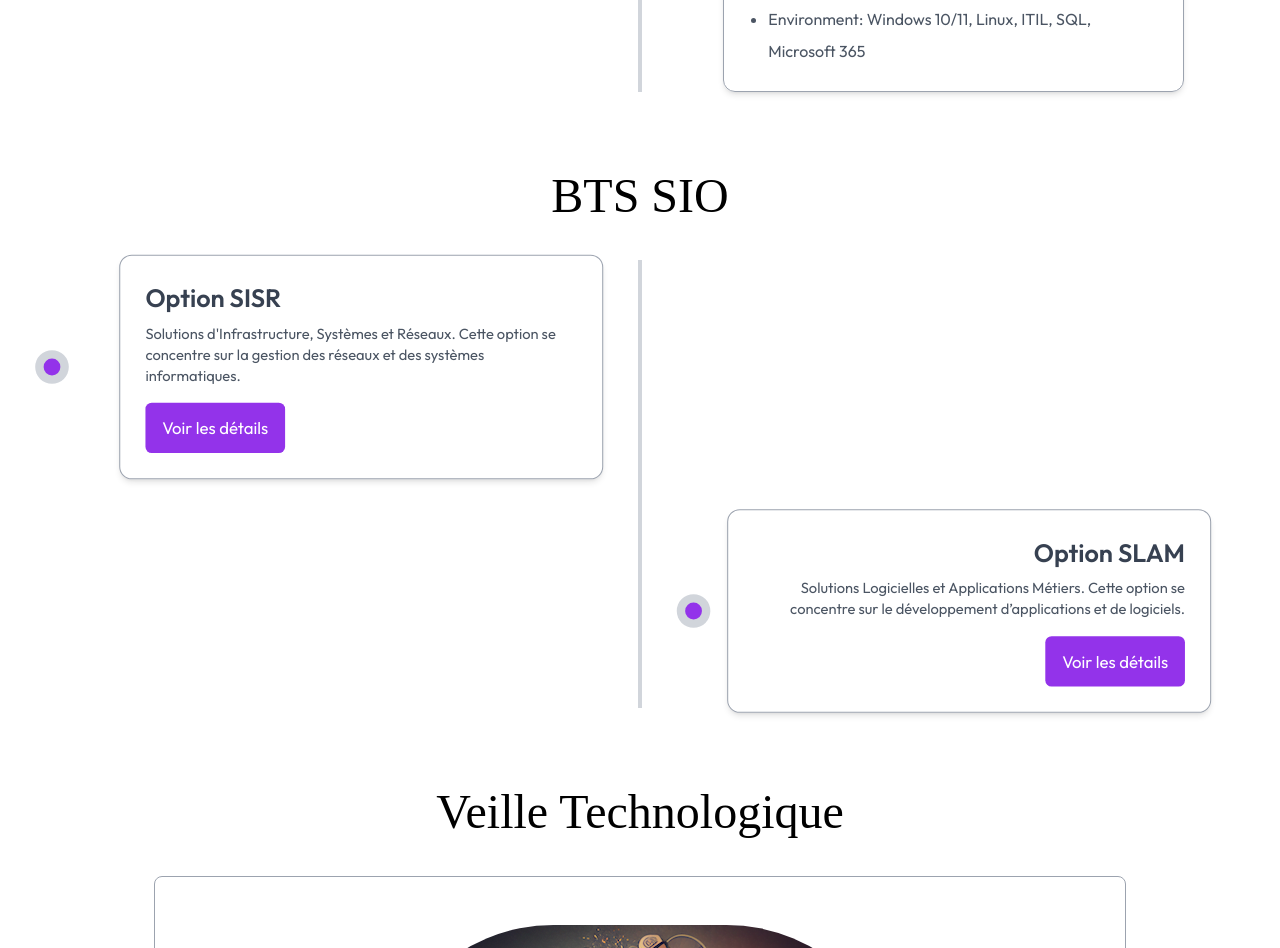
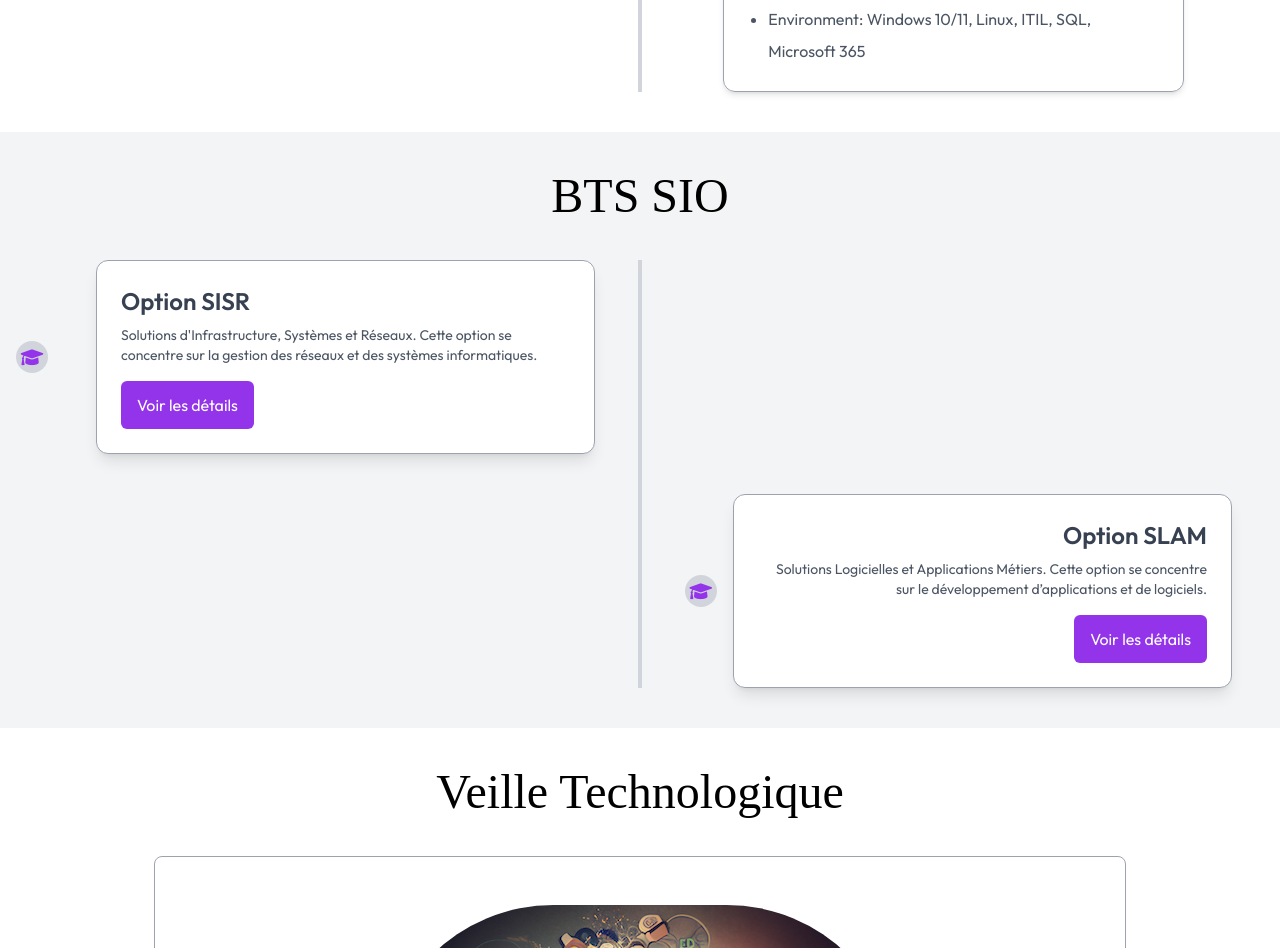
Before and after one commit to samaholicc/ReactPortfolio, a React (Vite) app: page / in a window 1280 px wide. Shown: the part 3660-4608 px from the top of the page. Built offline with nearby package versions, Linux system fonts and the light colour scheme; a web font is replaced by a local one.

Commit message:
revision

```diff
--- a/index.html
+++ b/index.html
@@ -11,6 +11,8 @@
       href="https://fonts.googleapis.com/css2?family=Outfit:wght@100..900&family=Ovo&display=swap"
       rel="stylesheet"
     />
+    <link rel="stylesheet" href="https://cdnjs.cloudflare.com/ajax/libs/font-awesome/6.0.0-beta3/css/all.min.css" integrity="sha384-k6RqeWeci5ZR/Lv4MR0sA0FfDOMS4xk6RqeWeci5ZR/Lv4MR0sA0FfDOMS4xkV" crossorigin="anonymous">
+
   </head>
   <body
     class="overflow-x-hidden font-Outfit leading-8 dark:bg-darkTheme dark:text-white"
--- a/src/components/Education.jsx
+++ b/src/components/Education.jsx
@@ -24,34 +24,31 @@ const Education = () => {
     },
   ];
 
-  // Function to handle modal popup
   const handleShowOptions = (eduOptions) => {
     setSelectedOptions(eduOptions);
     setShowModal(true);
   };
 
-  // Function to close modal
   const handleCloseModal = () => {
     setShowModal(false);
   };
 
   return (
-    <div id="educations" className="w-full px-[5%] py-10">
+    <div id="educations" className="w-full px-4 py-10 bg-gray-100">
       <h2 className="text-center text-5xl font-Ovo mb-10">BTS SIO</h2>
       <div className="relative">
-        {/* Vertical Line (Only on larger screens) */}
         <div className="hidden md:block absolute w-1 bg-gray-300 h-full left-1/2 transform -translate-x-1/2"></div>
 
         <div className="space-y-10">
           {education.map((edu, index) => (
             <motion.div
               key={index}
-              initial={{ opacity: 0, x: index % 2 === 0 ? -100 : 100 }}
-              whileInView={{ opacity: 1, x: 0, scale: 1.05 }}
+              initial={{ opacity: 0, y: 20 }}
+              whileInView={{ opacity: 1, y: 0 }}
               viewport={{ once: true }}
               transition={{
                 type: "spring",
-                stiffness: 50,
+                stiffness: 100,
                 duration: 0.5,
                 delay: index * 0.2,
               }}
@@ -59,24 +56,19 @@ const Education = () => {
                 index % 2 === 0 ? "md:justify-start" : "md:justify-end"
               } w-full`}
             >
-              {/* Circle Indicator */}
               <div className="w-8 h-8 bg-gray-300 rounded-full flex items-center justify-center z-10 mb-4 md:mb-0 md:mr-4">
-                <div className="w-4 h-4 bg-purple-600 rounded-full"></div>
+                <i className="fas fa-graduation-cap text-purple-600 text-lg"></i> {/* FontAwesome Icon */}
               </div>
 
               <div
-                className={`w-full md:w-[40%] p-6 border border-gray-400 rounded-xl shadow-md hover:shadow-lg hover:-translate-y-1 duration-500 ${
+                className={`w-full md:w-[40%] p-6 border border-gray-400 rounded-xl shadow-lg hover:shadow-xl hover:-translate-y-1 transition-transform duration-300 ${
                   index % 2 === 0 ? "md:ml-8 text-left" : "md:mr-8 text-left md:text-right"
-                }`}
+                } bg-white`}
               >
-                <h3 className="text-2xl font-semibold text-gray-700 dark:text-white">
-                  {edu.institution}
-                </h3>
-                <p className="text-gray-600 text-sm dark:text-white/80 mt-2">
-                  {edu.desc}
-                </p>
+                <h3 className="text-2xl font-semibold text-gray-700 dark:text-white transition duration-300">{edu.institution}</h3>
+                <p className="text-gray-600 text-sm dark:text-white/80 mt-2">{edu.desc}</p>
                 <button
-                  className="mt-4 px-4 py-2 bg-purple-600 text-white rounded-md hover:bg-purple-700"
+                  className="mt-4 px-4 py-2 bg-purple-600 text-white rounded-md hover:bg-purple-700 transition duration-300"
                   onClick={() => handleShowOptions([edu.option1, edu.option2, edu.option3, edu.option4])}
                 >
                   Voir les détails
@@ -87,7 +79,6 @@ const Education = () => {
         </div>
       </div>
 
-      {/* Modal Popup */}
       {showModal && (
         <div className="fixed inset-0 bg-black bg-opacity-50 flex justify-center items-center z-50">
           <motion.div
@@ -97,16 +88,17 @@ const Education = () => {
             transition={{ duration: 0.3 }}
             className="bg-white rounded-lg shadow-lg p-6 z-10 w-11/12 md:w-1/3"
           >
-                        <h3 className="text-2xl font-semibold text-gray-700 mb-4">Options</h3>
+              <h3 className="text-2xl font-semibold text-gray-700 mb-4">Options</h3>
             <ul className="space-y-2 text-gray-600">
               {selectedOptions.map((option, idx) => (
-                <li key={idx} className="text-lg">
+                <li key={idx} className="text-lg flex items-center">
+                  <i className="fas fa-check-circle text-green-600 mr-2"></i> {/* FontAwesome Check Icon */}
                   • {option}
                 </li>
               ))}
             </ul>
             <button
-              className="mt-6 px-4 py-2 bg-red-600 text-white rounded-md hover:bg-red-700"
+              className="mt-6 px-4 py-2 bg-red-600 text-white rounded-md hover:bg-red-700 transition duration-300"
               onClick={handleCloseModal}
             >
               Fermer
```
